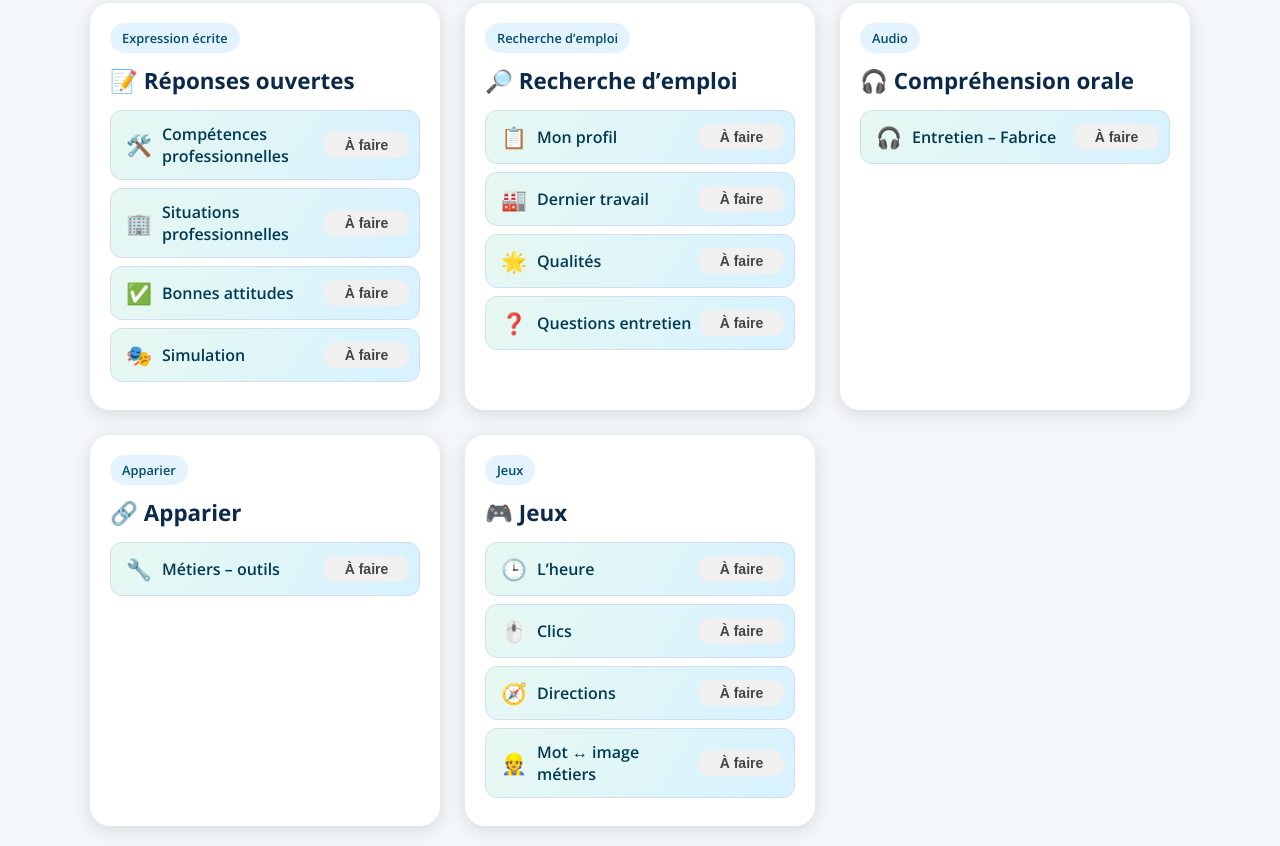
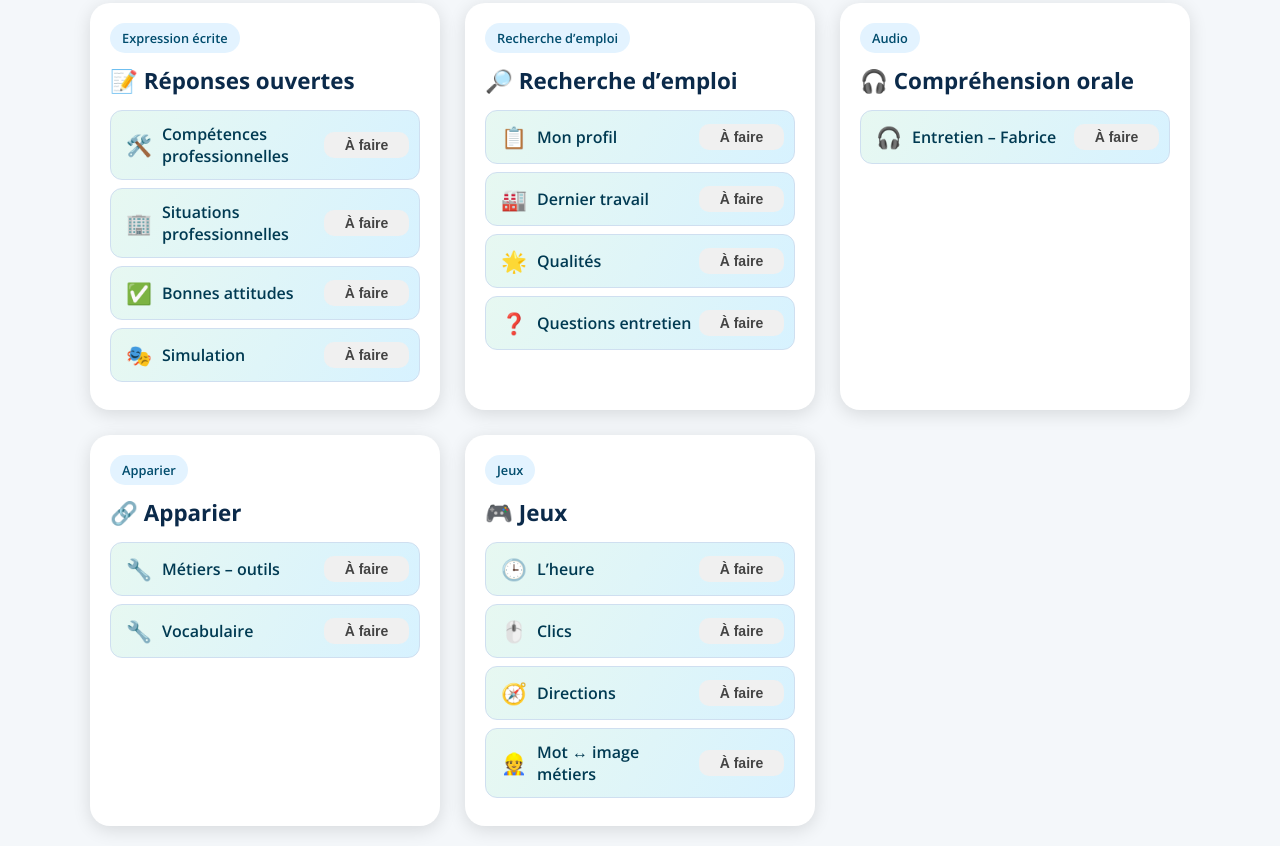
Before and after one commit to alexishoppeler-bot/Proactif, a plain HTML site: page index.html in a window 1280 px wide. Shown: the part 706-1552 px from the top of the page. Drawn offline with nearby package versions, Linux system fonts and the light colour scheme.

Commit message:
Update index.html

```diff
--- a/index.html
+++ b/index.html
@@ -229,6 +229,7 @@
     <h2>🔗 Apparier</h2>
 
     <a class="exercise-btn" href="exercices/apparier/apparier-metiers-outils.html"><span class="icon">🔧</span> Métiers – outils</a>
+    <a class="exercise-btn" href="exercices/apparier/apparier100.html"><span class="icon">🔧</span> Vocabulaire</a>
   </div>
 
   <!-- JEUX -->
```
